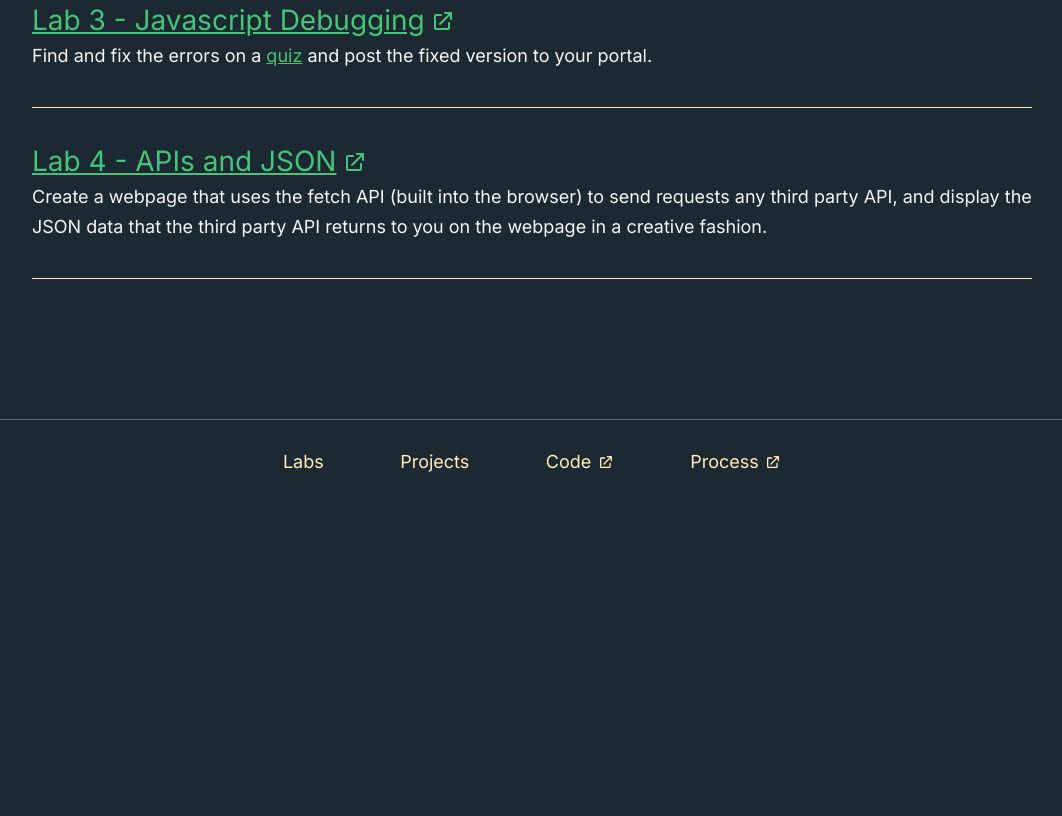
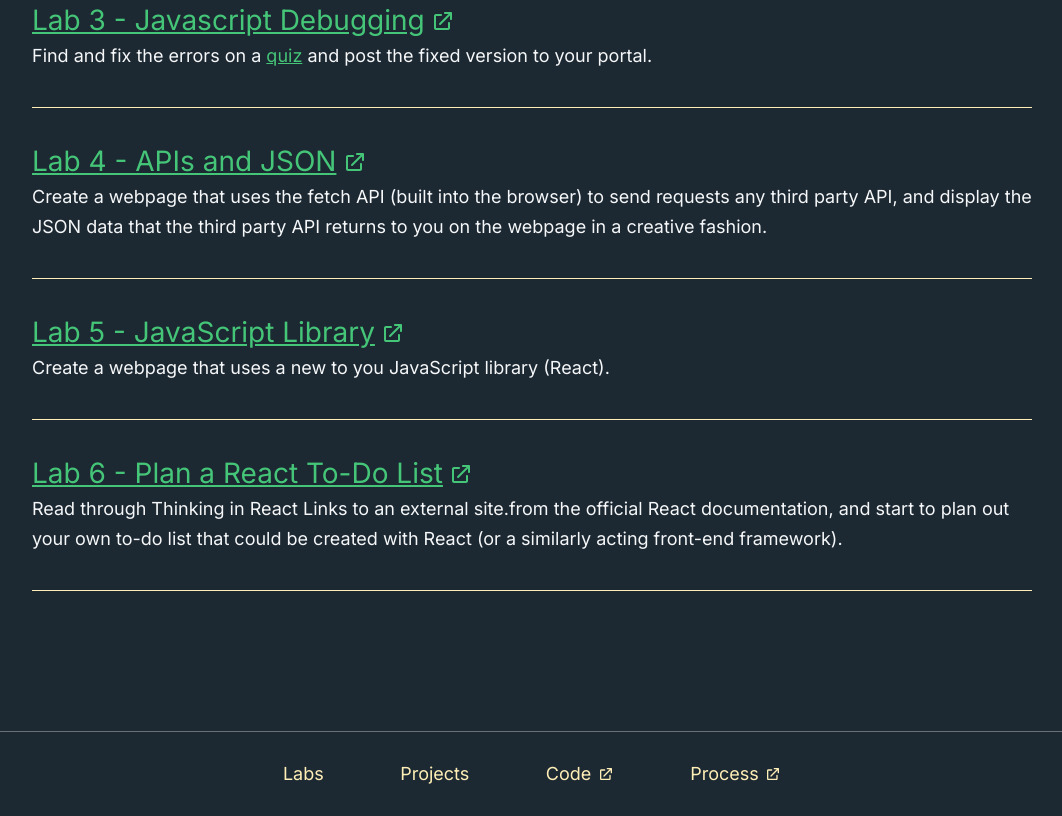
Before and after one commit to annaecookux/frontendfall2022classportal, a plain HTML site: page labs.html in a window 1280 px wide. Shown: the part 815-1631 px from the top of the page, without its empty margins (108-1170 px from the left). Before the commit the page ends 1319 px from the top, so only its background shows below. Drawn offline with Linux system fonts and the light colour scheme.

Commit message:
Adding remaining projects and labs

```diff
--- a/labs.html
+++ b/labs.html
@@ -41,6 +41,14 @@
                 <a href="https://frontendassignment4.vercel.app/" target="_blank" rel="noopener">Lab 4 - APIs and JSON</a>
                 <p class="subtext">Create a webpage that uses the fetch API (built into the browser) to send requests any third party API, and display the JSON data that the third party API returns to you on the webpage in a creative fashion.</p>
             </li>
+            <li class="classworkListStyle">
+                <a href="https://frontendassignment5.vercel.app/" target="_blank" rel="noopener">Lab 5 - JavaScript Library</a>
+                <p class="subtext">Create a webpage that uses a new to you JavaScript library (React).</p>
+            </li>
+            <li class="classworkListStyle">
+                <a href="https://acprocessblog.com/2022/11/27/plan-a-react-to-do-list/" target="_blank" rel="noopener">Lab 6 - Plan a React To-Do List</a>
+                <p class="subtext">Read through Thinking in React Links to an external site.from the official React documentation, and start to plan out your own to-do list that could be created with React (or a similarly acting front-end framework).</p>
+            </li>
         </ul>
 </section>
 </main>
```
Also changed, not shown: projects.html (+8 -0 lines).
